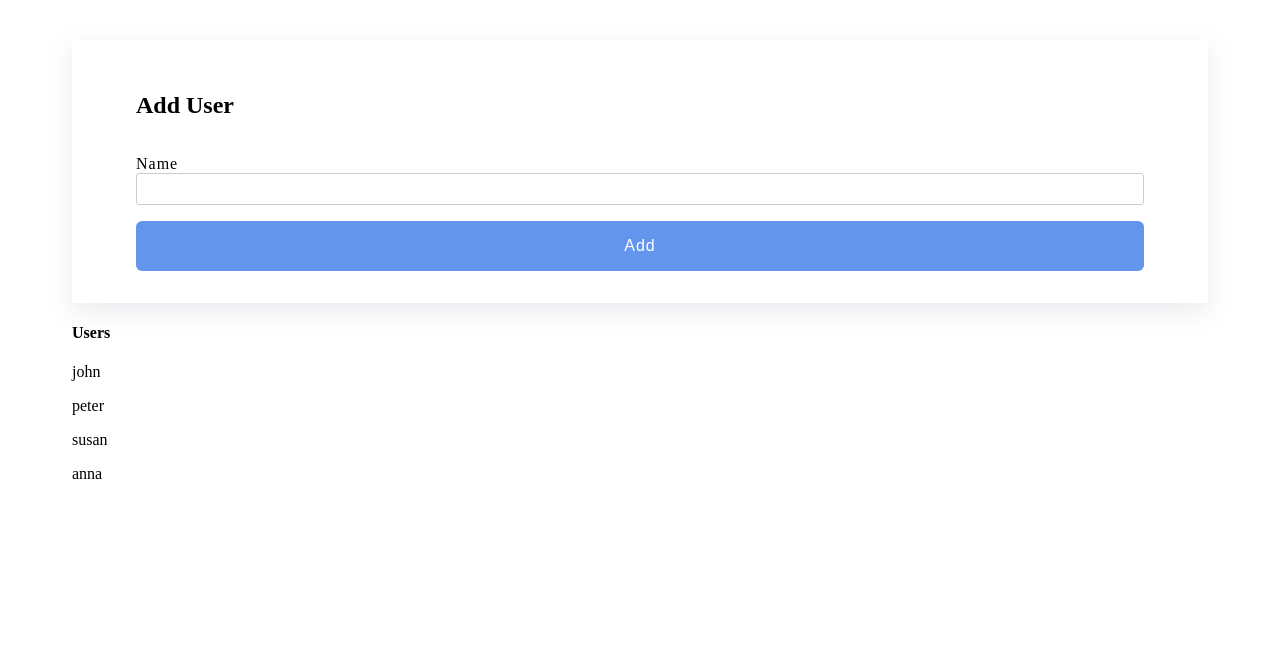
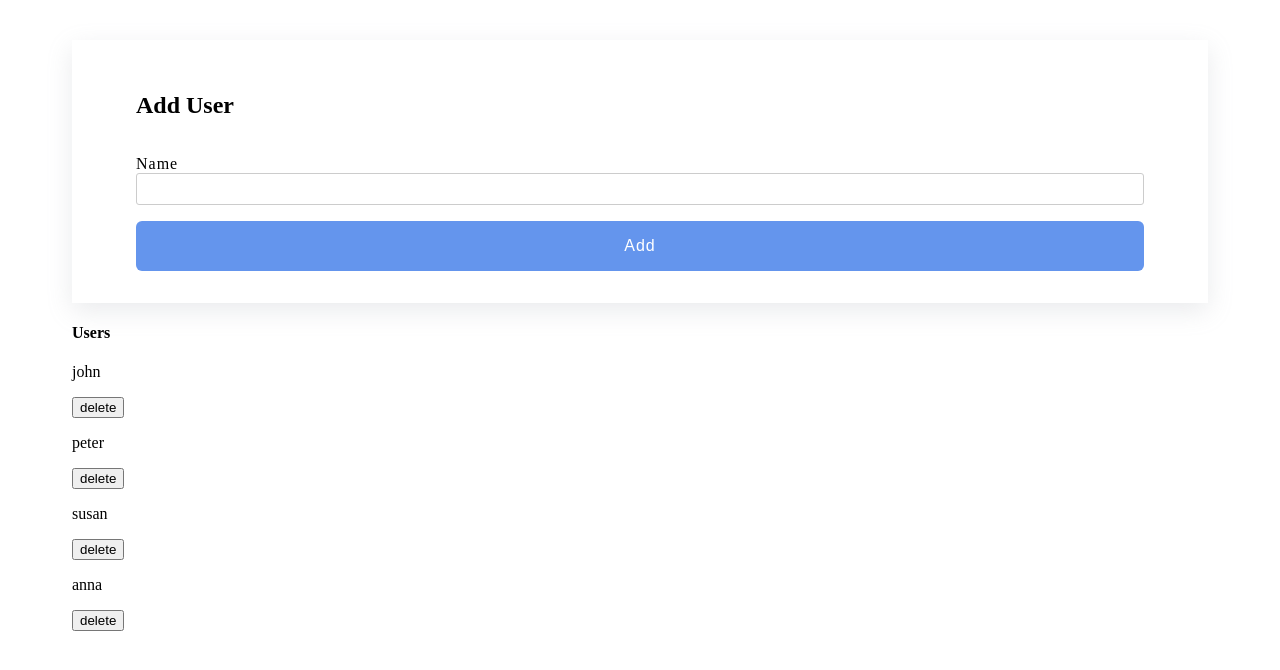
Before and after one commit to miawithcode/react-advance, a React (Vite) app: page / in a window 1280 px wide. Shown: the top 670 px of the page. Built offline with nearby package versions, Linux system fonts and the light colour scheme.

Commit message:
feat: add delete user functionality

```diff
--- a/src/project/05-forms/AddUser.jsx
+++ b/src/project/05-forms/AddUser.jsx
@@ -20,6 +20,11 @@ const AddUser = () => {
     setName('');
   };
 
+  const handleDelete = (id) => {
+    const newUsers = users.filter((person) => person.id !== id);
+    setUsers(newUsers);
+  }
+
   return (
     <div>
       <form onSubmit={handleSubmit}>
@@ -38,7 +43,12 @@ const AddUser = () => {
       <div>
         <h4>Users</h4>
         {users.map((user) => {
-          return <p key={user.id}>{user.name}</p>;
+          return (
+            <div key={user.id}>
+              <p>{user.name}</p>
+              <button type='button' onClick={() => handleDelete(user.id)}>delete</button>
+            </div>
+          );
         })}
       </div>
     </div>
```
